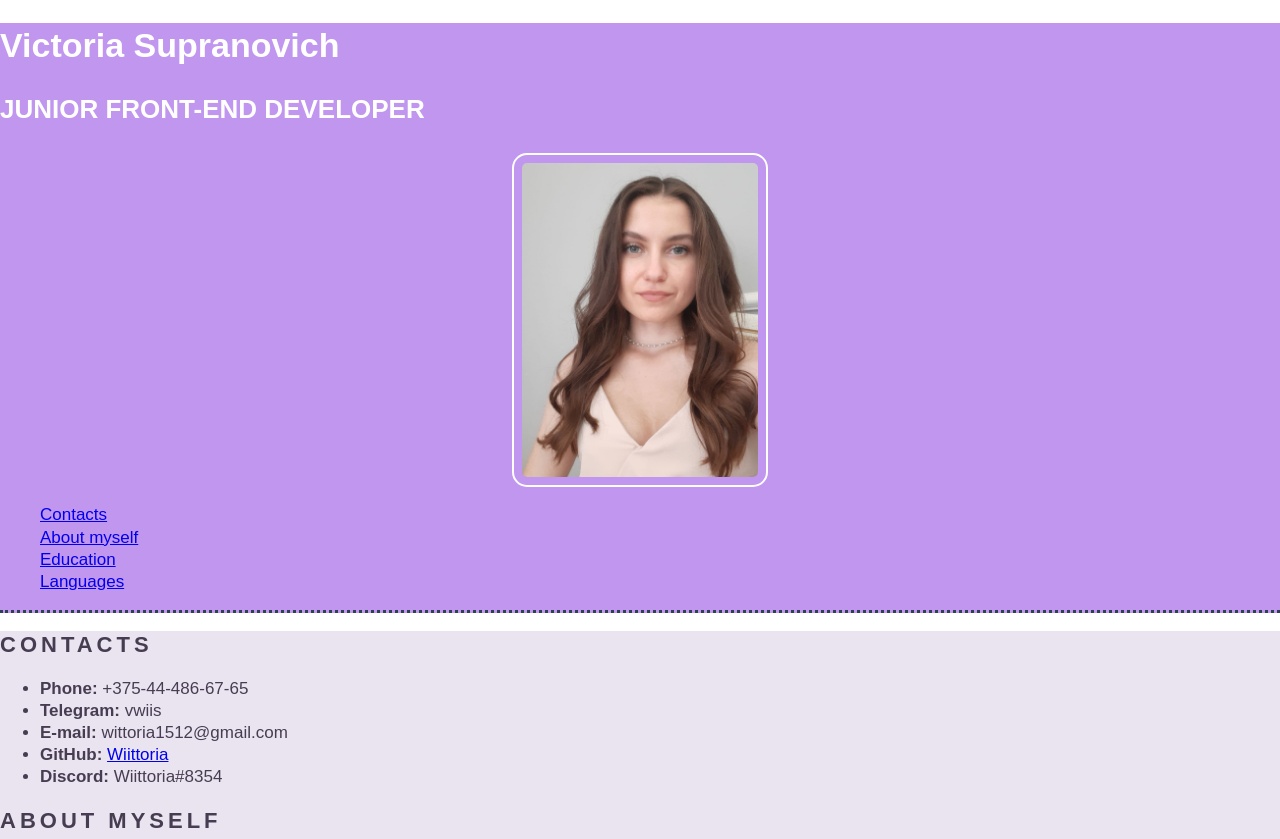
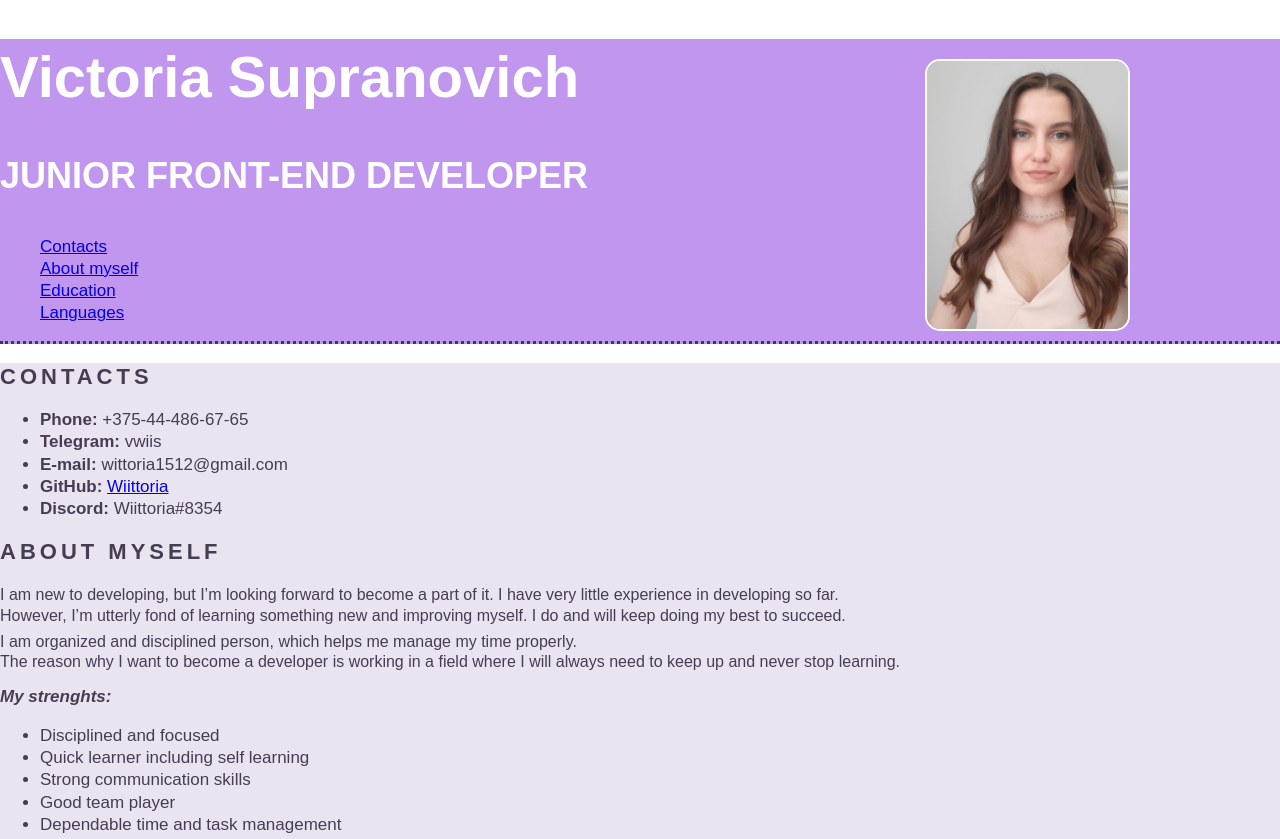
Before and after one commit to Wiittoria/rsschool-cv, a plain HTML site: page index.html in a window 1280 px wide. Shown: the top 839 px of the page. Drawn offline with Linux system fonts and the light colour scheme.

Commit message:
fix: change my photo position

```diff
--- a/style.css
+++ b/style.css
@@ -19,6 +19,7 @@ body {
 }
 
 header {
+  position: relative;
   background-color: #C196EE;
 }
 
@@ -37,7 +38,7 @@ p {
 }
 
 h1 {
-  font-size: 34px;
+  font-size: 58px;
   font-weight: 800;
   color: #FFFFFF;
 }
@@ -51,7 +52,7 @@ h2 {
 }
 
 h3 {
-  font-size: 26px;
+  font-size: 36px;
   font-weight: 600;
   text-transform: uppercase;
   color: #FFFFFF;
@@ -78,9 +79,9 @@ nav {
 img {
   border: 2px solid #FFFFFF;
   border-radius: 15px;
-  padding: 8px;
   display: block;
-  margin-left: auto;
-  margin-right: auto;
-  width: 20%;
+  width: 16%;
+  position: absolute;
+  top: 20px;
+  right: 150px;
 }
```
